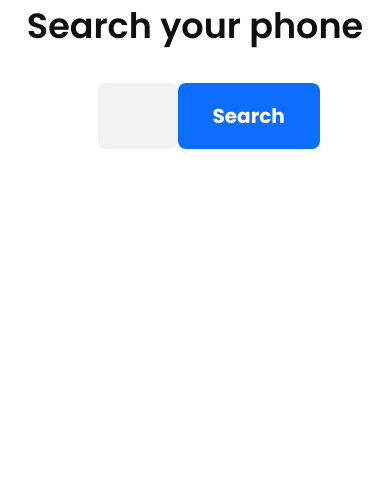
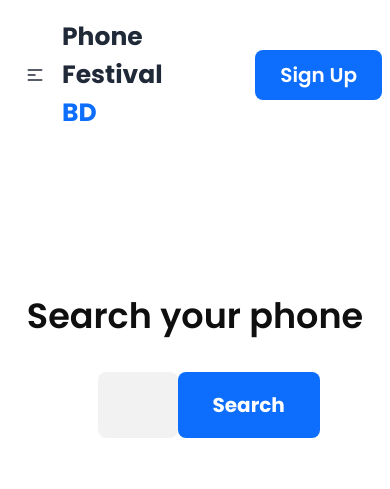
Before and after one commit to leon-dream1/phone-festival-BD, a plain HTML site: page index.html in a window 390 px wide. Drawn offline with nearby package versions, Linux system fonts and the light colour scheme; no server answers.

Commit message:
Navbar added

```diff
--- a/index.html
+++ b/index.html
@@ -25,8 +25,37 @@
     />
   </head>
   <body>
-    <header></header>
-    <main>
+    <header>
+      <div class="container mx-auto">
+        <div class="navbar bg-base-100 mt-[10px]">
+          <div class="navbar-start">
+            <div class="dropdown">
+              <div tabindex="0" role="button" class="btn btn-ghost lg:hidden">
+                <svg
+                  xmlns="http://www.w3.org/2000/svg"
+                  class="h-5 w-5"
+                  fill="none"
+                  viewBox="0 0 24 24"
+                  stroke="currentColor"
+                >
+                  <path
+                    stroke-linecap="round"
+                    stroke-linejoin="round"
+                    stroke-width="2"
+                    d="M4 6h16M4 12h8m-8 6h16"
+                  />
+                </svg>
+              </div>
+            </div>
+            <a class="text-[25px] font-bold">Phone Festival <span class="text-[25px] text-[#0D6EFD] font-bold">BD</span></a>
+          </div>
+          <div class="navbar-end">
+            <button class='bg-[#0D6EFD] rounded-lg py-[10px] px-[25px] text-white text-[20px] font-semibold'>Sign Up</button>
+          </div>
+        </div>
+      </div>
+    </header>
+    <main class="mt-[150px]">
       <section class="phone-showcase">
         <div class="container mx-auto">
           <h2 class="text-[35px] text-[#100F0F] font-semibold text-center">
@@ -36,21 +65,22 @@
           <!--  -->
           <div class="flex w-[50%] mx-auto mt-[30px]">
             <input
-            id="searched-phone"
+              id="searched-phone"
               class="bg-[#100F0F0D] rounded-lg py-[18px] px-[40px] w-full outline-none"
               type="text"
               placeholder="Search your phone"
             />
             <button
-            onclick="searchPhone()"
-            class="bg-[#0D6EFD] rounded-lg py-[18px] px-[35px] text-[20px] text-white font-bold"
+              onclick="searchPhone()"
+              class="bg-[#0D6EFD] rounded-lg py-[18px] px-[35px] text-[20px] text-white font-bold"
             >
               Search
             </button>
           </div>
-          <div id="phone-container" class="grid grid-col-1 md:grid-cols-2 lg:grid-cols-3 gap-8 mt-12">
-
-          </div>
+          <div
+            id="phone-container"
+            class="grid grid-col-1 md:grid-cols-2 lg:grid-cols-3 gap-8 mt-12"
+          ></div>
         </div>
       </section>
     </main>
--- a/js/index.js
+++ b/js/index.js
@@ -1,17 +1,14 @@
 //Load all phone when reload done
 
 const loadPhone = async (randomAlphabetOrSearchedPhone) => {
-  console.log(randomAlphabetOrSearchedPhone);
   const res = await fetch(
     `https://openapi.programming-hero.com/api/phones?search=${randomAlphabetOrSearchedPhone}`
   );
   const data = await res.json();
-  console.log(data.data);
   const phoneContainer = document.getElementById("phone-container");
   phoneContainer.innerHTML = '';
 
   data.data.forEach((phone) => {
-    // console.log(phone);
     const div = document.createElement("div");
     div.id = phone.slug;
     div.classList.add("phone");
@@ -36,7 +33,7 @@ const randomAlphabetGenerator = () => {
 randomAlphabetGenerator();
 
 const searchPhone = () => {
-  const searchedPhone =   document.getElementById('searched-phone').value;
-  console.log(searchedPhone);
+  const searchedPhone =  document.getElementById('searched-phone').value;
   loadPhone(searchedPhone);
+  document.getElementById('searched-phone').value = '';
 }
```
